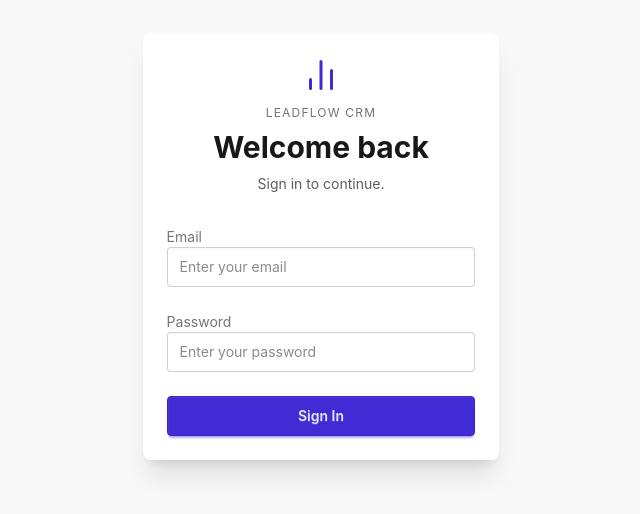
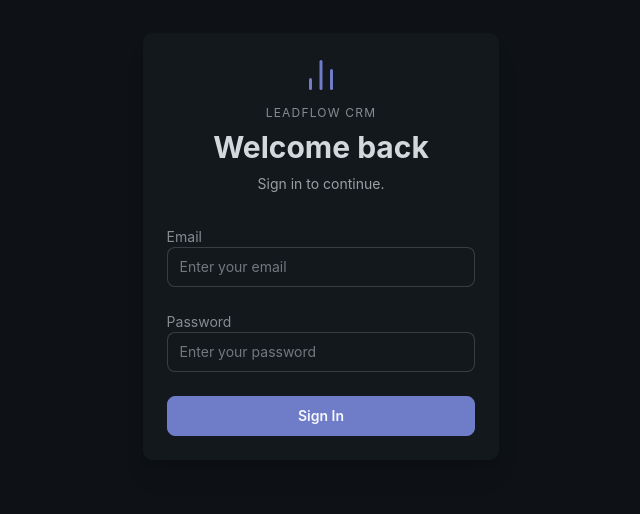
Before and after one commit to ReakJ/leadflow-crm, a React app in the folder frontend/: page /login in a window 1280 px wide. Shown: the part 154-668 px from the top of the page, without its empty margins (319-959 px from the left). Built offline with nearby package versions, Linux system fonts and the light colour scheme; no server answers; the HTML template or start-up script is replaced by a standard one.

Commit message:
feat: Theme context implemented.

```diff
--- /dev/null
+++ b/frontend/src/context/ThemeContext.js
@@ -0,0 +1,3 @@
+import { createContext } from "react";
+
+export const ThemeContext = createContext(null);
--- /dev/null
+++ b/frontend/src/context/ThemeProvider.jsx
@@ -0,0 +1,40 @@
+import { useEffect, useState } from "react";
+import { ThemeContext } from "./ThemeContext";
+
+const STORAGE_KEY = "leadflow-theme";
+
+const THEMES = {
+  LIGHT: "leadflow-light",
+  DARK: "leadflow-dark"
+};
+
+export function ThemeProvider({ children }) {
+  const [theme, setThemeState] = useState(() => {
+    return localStorage.getItem(STORAGE_KEY) || THEMES.DARK;
+  });
+
+  useEffect(() => {
+    document.documentElement.setAttribute("data-theme", theme);
+    localStorage.setItem(STORAGE_KEY, theme);
+  }, [theme]);
+
+  const setTheme = (newTheme) => {
+    if (!Object.values(THEMES).includes(newTheme)) {
+      return;
+    }
+
+    setThemeState(newTheme);
+  };
+
+  return (
+    <ThemeContext.Provider
+      value={{
+        theme,
+        setTheme,
+        themes: THEMES,
+      }}
+    >
+      {children}
+    </ThemeContext.Provider>
+  )
+}
--- /dev/null
+++ b/frontend/src/context/useTheme.js
@@ -0,0 +1,12 @@
+import { useContext } from "react";
+import { ThemeContext } from "./ThemeContext";
+
+export function useTheme() {
+  const context = useContext(ThemeContext);
+
+  if (!context) {
+    throw new Error("useTheme must be used within a ThemeProvider");
+  }
+
+  return context;
+}
--- a/frontend/src/index.css
+++ b/frontend/src/index.css
@@ -1,2 +1,108 @@
 @import "tailwindcss";
 @plugin "daisyui";
+
+
+@plugin "daisyui/theme" {
+  name: "leadflow-dark";
+  default: true;
+  prefersdark: false;
+  color-scheme: "dark";
+
+  /* Surfaces */
+  --color-base-100: oklch(20.5% 0.012 250);
+  --color-base-200: oklch(18.2% 0.011 250);
+  --color-base-300: oklch(16% 0.010 250);
+  --color-base-content: oklch(88% 0.008 250);
+
+  /* LeadFlow brand */
+  --color-primary: oklch(61% 0.115 275);
+  --color-primary-content: oklch(98% 0.005 275);
+
+  --color-secondary: oklch(65% 0.09 290);
+  --color-secondary-content: oklch(18% 0.02 290);
+
+  --color-accent: oklch(68% 0.09 255);
+  --color-accent-content: oklch(18% 0.02 255);
+
+  /* Neutral */
+  --color-neutral: oklch(29% 0.025 250);
+  --color-neutral-content: oklch(88% 0.008 250);
+
+  /* Feedback */
+  --color-info: oklch(72% 0.16 235);
+  --color-info-content: oklch(15% 0.02 235);
+
+  --color-success: oklch(65% 0.15 155);
+  --color-success-content: oklch(15% 0.02 155);
+
+  --color-warning: oklch(82% 0.17 85);
+  --color-warning-content: oklch(18% 0.02 85);
+
+  --color-error: oklch(68% 0.20 25);
+  --color-error-content: oklch(15% 0.02 25);
+
+  /* LeadFlow shape */
+  --radius-selector: 0.375rem;
+  --radius-field: 0.5rem;
+  --radius-box: 0.625rem;
+
+  --size-selector: 0.25rem;
+  --size-field: 0.25rem;
+
+  --border: 1px;
+  --depth: 0;
+  --noise: 0;
+}
+
+
+@plugin "daisyui/theme" {
+  name: "leadflow-light";
+  default: false;
+  prefersdark: false;
+  color-scheme: "light";
+
+  /* Surfaces */
+  --color-base-100: oklch(97% 0.004 250);
+  --color-base-200: oklch(100% 0 0);
+  --color-base-300: oklch(91.5% 0.008 250);
+  --color-base-content: oklch(22% 0.015 250);
+
+  /* LeadFlow brand */
+  --color-primary: oklch(55% 0.115 275);
+  --color-primary-content: oklch(98% 0.005 275);
+
+  --color-secondary: oklch(58% 0.09 290);
+  --color-secondary-content: oklch(98% 0.005 290);
+
+  --color-accent: oklch(60% 0.09 255);
+  --color-accent-content: oklch(98% 0.005 255);
+
+  /* Neutral */
+  --color-neutral: oklch(30% 0.02 250);
+  --color-neutral-content: oklch(95% 0.005 250);
+
+  /* Feedback */
+  --color-info: oklch(58% 0.15 235);
+  --color-info-content: oklch(98% 0.005 235);
+
+  --color-success: oklch(55% 0.14 155);
+  --color-success-content: oklch(98% 0.005 155);
+
+  --color-warning: oklch(65% 0.16 85);
+  --color-warning-content: oklch(20% 0.02 85);
+
+  --color-error: oklch(58% 0.18 25);
+  --color-error-content: oklch(98% 0.005 25);
+
+  /* LeadFlow shape */
+  --radius-selector: 0.375rem;
+  --radius-field: 0.5rem;
+  --radius-box: 0.625rem;
+
+  --size-selector: 0.25rem;
+  --size-field: 0.25rem;
+
+  --border: 1px;
+  --depth: 0;
+  --noise: 0;
+}
--- a/frontend/src/main.jsx
+++ b/frontend/src/main.jsx
@@ -5,13 +5,16 @@ import { Toaster } from 'react-hot-toast';
 
 import './index.css'
 import router from './routes/AppRouter.jsx';
+import { ThemeProvider } from './context/ThemeProvider.jsx';
 import { AuthProvider } from './context/AuthProvider.jsx';
 
 createRoot(document.getElementById('root')).render(
   <StrictMode>
-    <AuthProvider>
-      <Toaster />
-      <RouterProvider router={router}/>
-    </AuthProvider>
+    <ThemeProvider>
+      <AuthProvider>
+        <Toaster />
+        <RouterProvider router={router}/>
+      </AuthProvider>
+    </ThemeProvider>
   </StrictMode>,
 )
```
